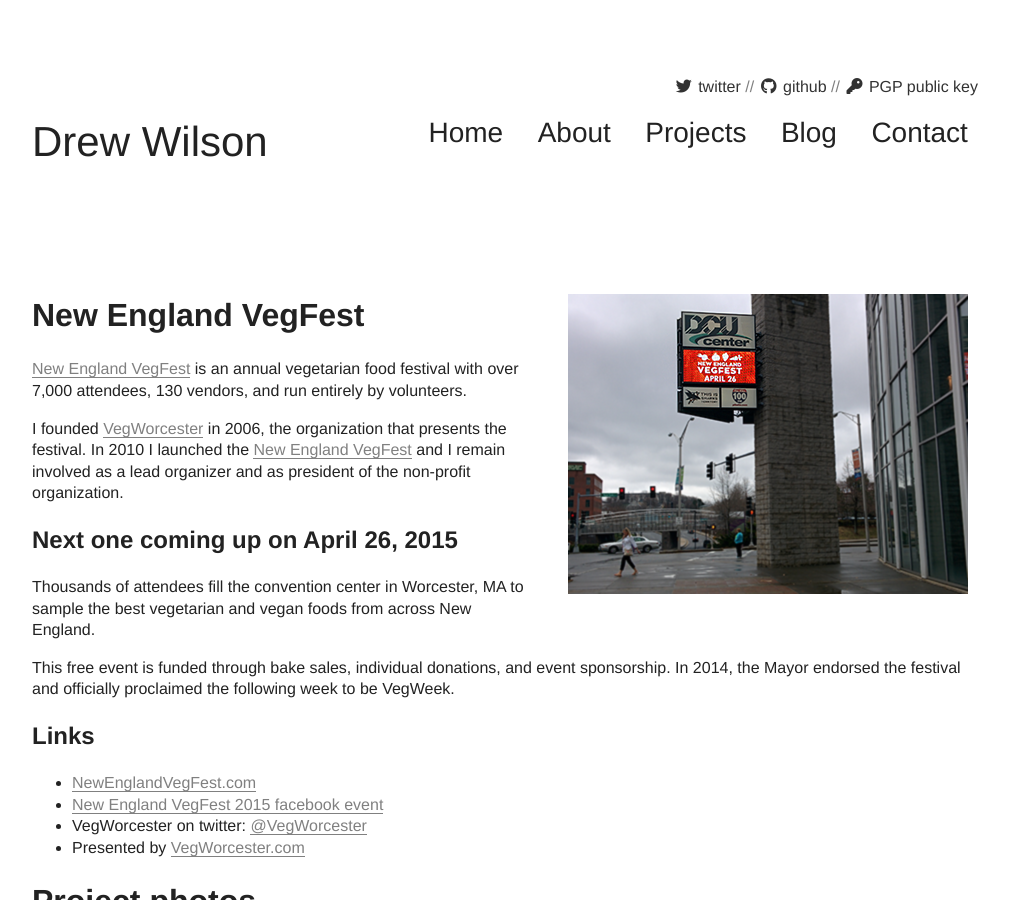
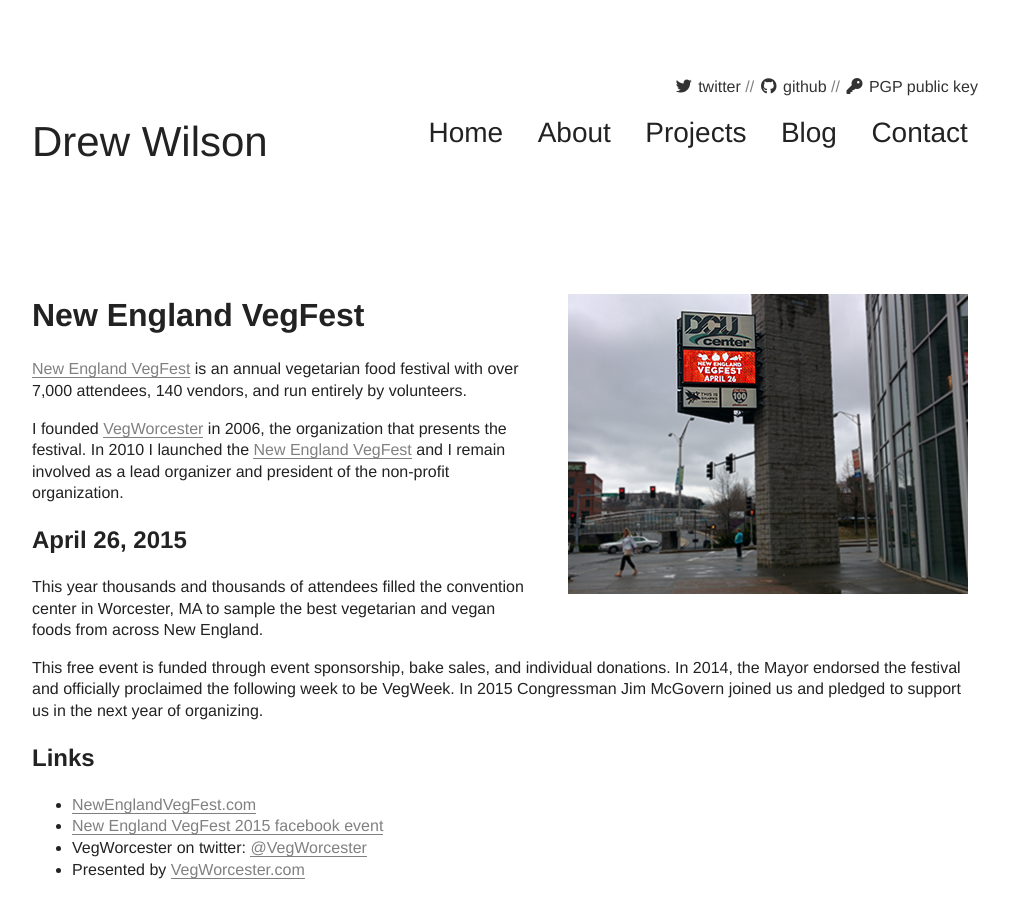
Before and after one commit to drewrwilson/drewrwilson.github.io, a Jekyll site: the page built from _posts/projects/2015-04-26-new-england-vegfest.md, in a window 1280 px wide and 900 px high. Shown: the whole window, without its empty margins (140-1149 px from the left). Built offline with Jekyll 4.4.1, drawn with Linux system fonts in a browser that asks for light colours; nearby versions of some CDN libraries; library files that are not in the unit come from our copies.

Commit message:
nevegfest updates

```diff
--- a/_posts/projects/2015-04-26-new-england-vegfest.md
+++ b/_posts/projects/2015-04-26-new-england-vegfest.md
@@ -4,6 +4,7 @@ title: New England VegFest
 description: "Annual vegetarian festival in Worcester, MA. 7,000 attendees, 120 exhibitors, 200 volunteers."
 link: https://NewEnglandVegFest.com
 images:
+- nevegfest/2015-04-26-VEGFEST-mcgovern.jpg
 - nevegfest/2015-crowd-shot.jpg
 - nevegfest/2014-04-17-VEGFEST-vendor1.jpg
 - nevegfest/photo-of-poster-2015.jpg
@@ -19,15 +20,15 @@ categories:
 
 ---
 
-[New England VegFest](https://NewEnglandVegFest.com) is an annual vegetarian food festival with over 7,000 attendees, 130 vendors, and run entirely by volunteers.
+[New England VegFest](https://NewEnglandVegFest.com) is an annual vegetarian food festival with over 7,000 attendees, 140 vendors, and run entirely by volunteers.
 
-I founded [VegWorcester](http://VegWorcester.com) in 2006, the organization that presents the festival. In 2010 I launched the [New England VegFest](https://NewEnglandVegFest.com)  and I remain involved as a lead organizer and as president of the non-profit organization.
+I founded [VegWorcester](http://VegWorcester.com) in 2006, the organization that presents the festival. In 2010 I launched the [New England VegFest](https://NewEnglandVegFest.com)  and I remain involved as a lead organizer and president of the non-profit organization.
 
-## Next one coming up on April 26, 2015
+## April 26, 2015
 
-Thousands of attendees fill the convention center in Worcester, MA to sample the best vegetarian and vegan foods from across New England.
+This year thousands and thousands of attendees filled the convention center in Worcester, MA to sample the best vegetarian and vegan foods from across New England.
 
-This free event is funded through bake sales, individual donations, and event sponsorship. In 2014, the Mayor endorsed the festival and officially proclaimed the following week to be VegWeek.
+This free event is funded through event sponsorship, bake sales, and individual donations. In 2014, the Mayor endorsed the festival and officially proclaimed the following week to be VegWeek. In 2015 Congressman Jim McGovern joined us and pledged to support us in the next year of organizing.
 
 ## Links
 
```
Also changed, not shown: assets/img/projects/nevegfest/2015-04-26-VEGFEST-mcgovern.jpg (added).
